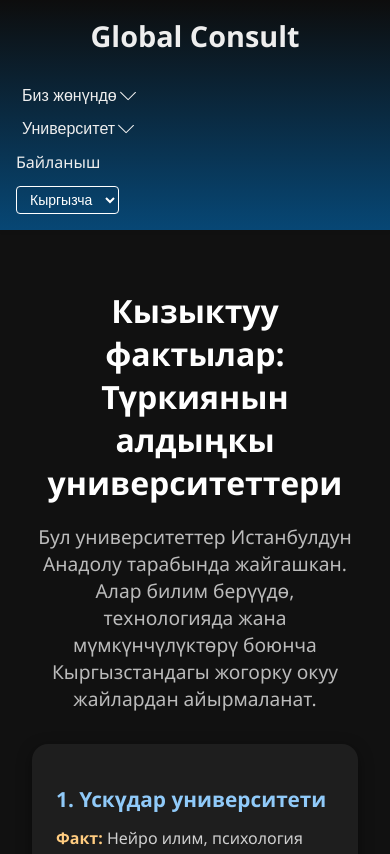
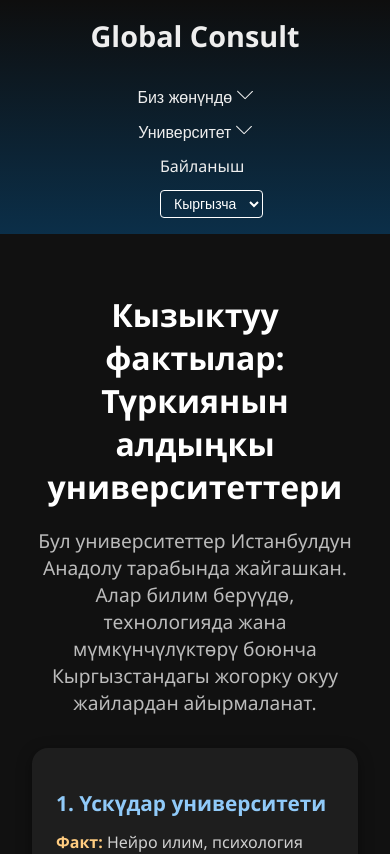
Before and after one commit to kutman-05/ihlas-univer, a React (Create React App) app: page /fact in a window 390 px wide. Shown: the top 854 px of the page. Built offline with nearby package versions, Linux system fonts and the light colour scheme.

Commit message:
Ozgoruldu

```diff
--- a/src/components/header.css
+++ b/src/components/header.css
@@ -1,10 +1,10 @@
 .header {
-  background: linear-gradient(to bottom, #0d0d0d, #074775);
+  background: linear-gradient(to bottom, #0d0d0d89, #0747758f);
   padding: 0.8rem 2rem;
   position: sticky;
   top: 0;
   z-index: 1000;
-  box-shadow: 0 2px 5px rgba(0, 0, 0, 0.036);
+  box-shadow: 0 2px 5px rgba(0, 0, 0, 0);
   height: 4pc;
   display: flex;
   align-items: center;
@@ -69,7 +69,7 @@
   box-shadow: 0 4px 12px rgba(0, 0, 0, 0.6);
   padding: 0.5rem 0;
   z-index: 2000;
-  display: none;
+  display: block;
 }
 
 .dropdown-menu li {
@@ -120,14 +120,17 @@
   .dropdown-btn {
     width: 100%;
     justify-content: flex-start;
+    display: block;
   }
 
   .dropdown-menu {
     position: static;
-    box-shadow: none;
+    box-shadow: blue;
     border-radius: 0;
-    padding: 0;
-    display: none;
+    background: #081f50;
+    display: block;
+    width: 19pc;
+    margin-left: 3pc;
   }
 
   .dropdown-menu li a {
@@ -143,4 +146,10 @@
   .dropdown.open .dropdown-menu {
     display: block;
   }
+  .lang-switcher{
+    margin-left: 9pc;
+  }
+  .bailanysh{
+    margin-left: 9pc;
+  }
 }
--- a/src/components/header.jsx
+++ b/src/components/header.jsx
@@ -117,9 +117,11 @@
             )}
           </li>
           <li>
-            <Link to="/contact">
-              <TranslatedText id="contact" />
-            </Link>
+            <div className="bailanysh">
+              <Link to="/contact">
+                <TranslatedText id="contact" />
+              </Link>
+            </div>
           </li>
           <li
             className="contact-lang-wrapper"
--- a/src/index.css
+++ b/src/index.css
@@ -972,6 +972,9 @@
   .title {
     font-size: 2rem;
   }
+  .pochta{
+    margin-top: 1.5pc;
+  }
 }
 
 /* Орто өлчөмдөгү экрандар үчүн (планшет, кичине ноутбуктар) */
```
